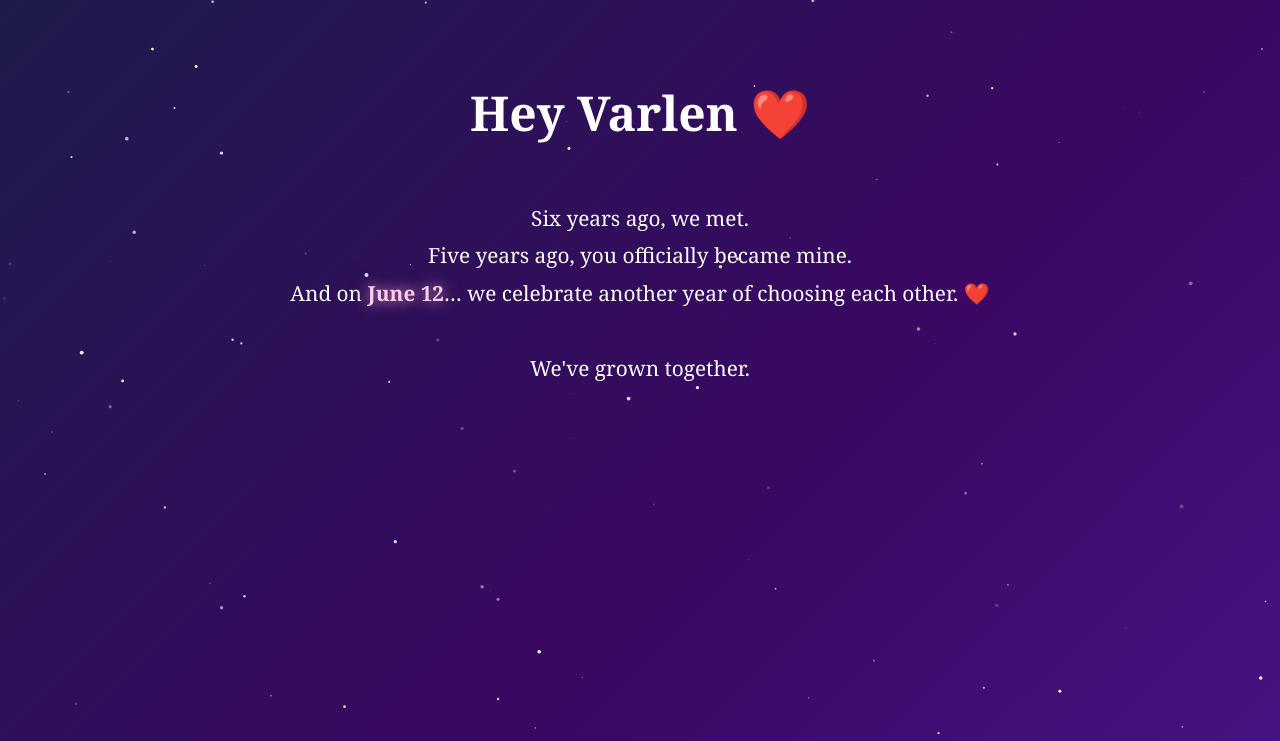
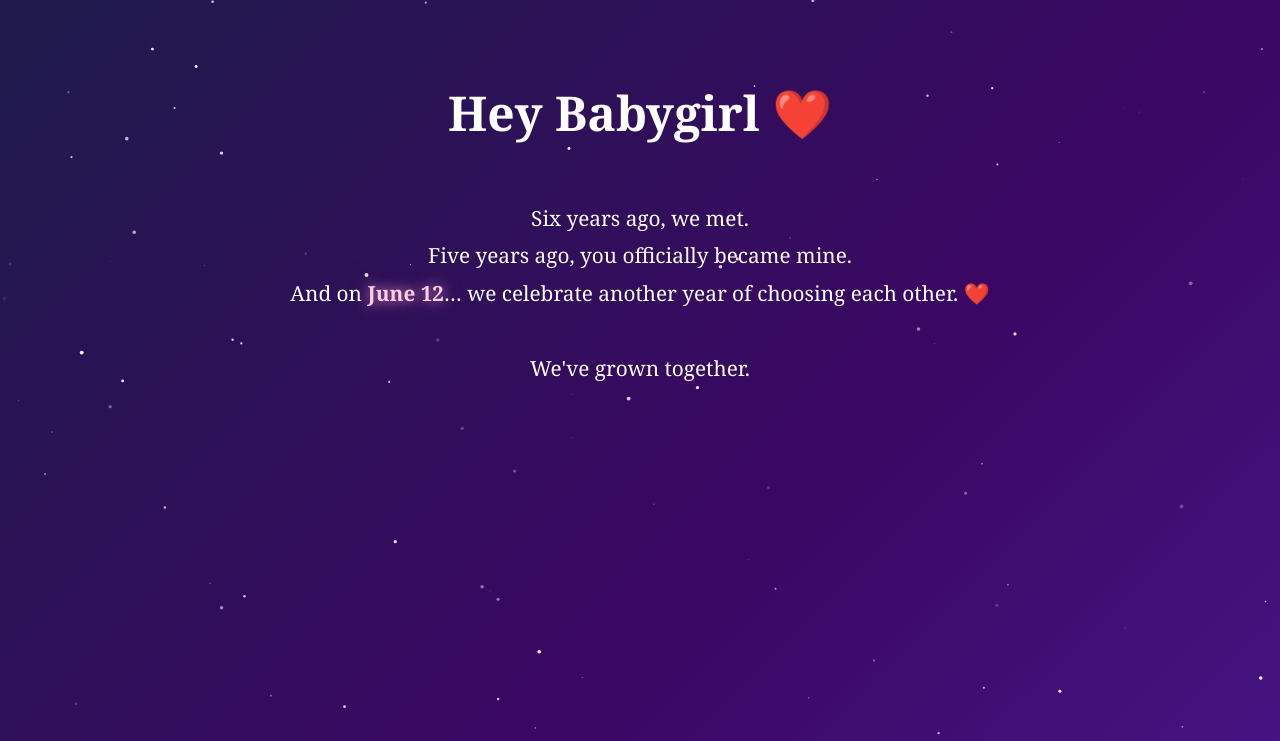
Before and after one commit to Brandon-Morision/My-Varlen-tine, a plain HTML site: page index.html in a window 1280 px wide. Shown: the top 741 px of the page. Drawn offline with Linux system fonts and the light colour scheme.

Commit message:
update main

```diff
--- a/index.html
+++ b/index.html
@@ -719,7 +719,7 @@ Built over 6 years. Still choosing you. ❤️
 
 <script>
 /* ---------------- TYPEWRITER ---------------- */
-const text = "Hey Varlen ❤️";
+const text = "Hey Babygirl ❤️";
 let i = 0;
 function typeWriter() {
     if (i < text.length) {
```
